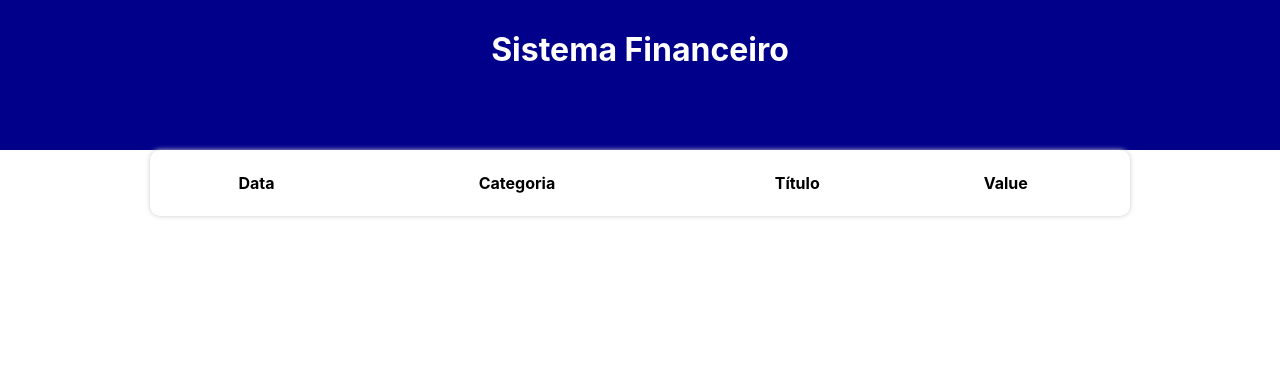
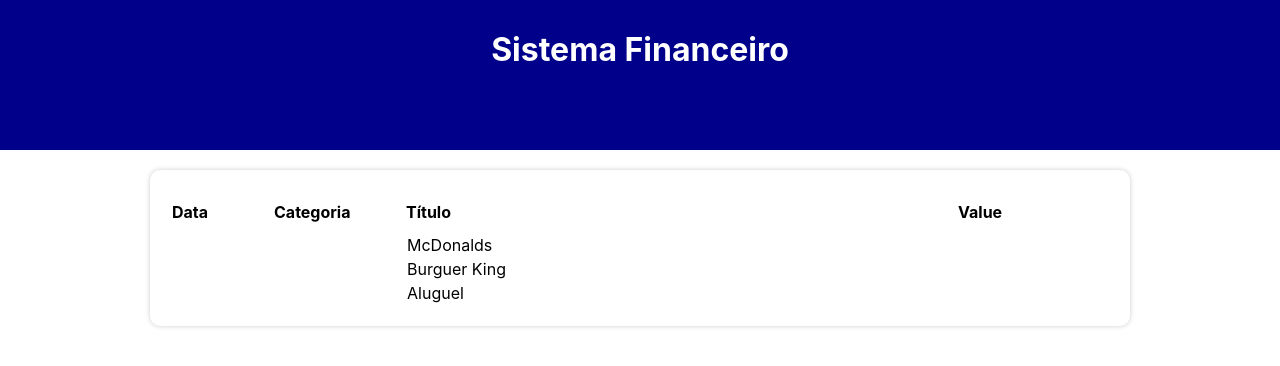
Before and after one commit to marciojordao2011/Sistema-Finaneceiro, a React (Create React App) app: page / in a window 1280 px wide. Shown: the top 366 px of the page. Built offline with nearby package versions, Linux system fonts and the light colour scheme.

Commit message:
Lista-filtrada

```diff
--- a/src/App.tsx
+++ b/src/App.tsx
@@ -26,7 +26,7 @@ const App = () => {
 
         {/*Area de inserção*/}
 
-        <TableArea />
+        <TableArea list={filteredList} />
       </C.Body>
     </C.Container>
   );
--- a/src/components/TableArea/Index.tsx
+++ b/src/components/TableArea/Index.tsx
@@ -1,18 +1,31 @@
 import * as C from './Style';
+import {Item} from '../../types/Item';
 
-export const TableArea = () =>{
+type Props ={
+    list: Item[]
+}
+
+export const TableArea = ({list}: Props) =>{
 
     return(
         <C.Table>
             <thead>
                 <tr>
-                    <C.TableHeadColumn>Data</C.TableHeadColumn>
-                    <C.TableHeadColumn>Categoria</C.TableHeadColumn>
+                    <C.TableHeadColumn width={100}>Data</C.TableHeadColumn>
+                    <C.TableHeadColumn width={130}>Categoria</C.TableHeadColumn>
                     <C.TableHeadColumn>Título</C.TableHeadColumn>
-                    <C.TableHeadColumn>Value</C.TableHeadColumn>
+                    <C.TableHeadColumn width={150}>Value</C.TableHeadColumn>
                 </tr>
             </thead>
             <tbody>
+                {list.map((item, index)=>(
+                    <tr key={index}>
+                        <td></td>
+                        <td></td>
+                        <td>{item.title}</td>
+                        <td></td>
+                    </tr>
+                ))}
 
             </tbody>
         </C.Table>
--- a/src/components/TableArea/Style.ts
+++ b/src/components/TableArea/Style.ts
@@ -6,8 +6,13 @@ export const Table = styled.table`
     padding:20px;
     box-shadow: 0px 0px 5px #CCC;
     border-radius: 10px;
+    margin-top: 20px;
     `;
 
 
 
-export const TableHeadColumn = styled.th``;
+export const TableHeadColumn = styled.th<{ width?:number }>`
+    width: ${props => props.width ? `${props.width}px` : 'auto'};
+    padding: 10px 0;
+    text-align: left
+    `;
```
